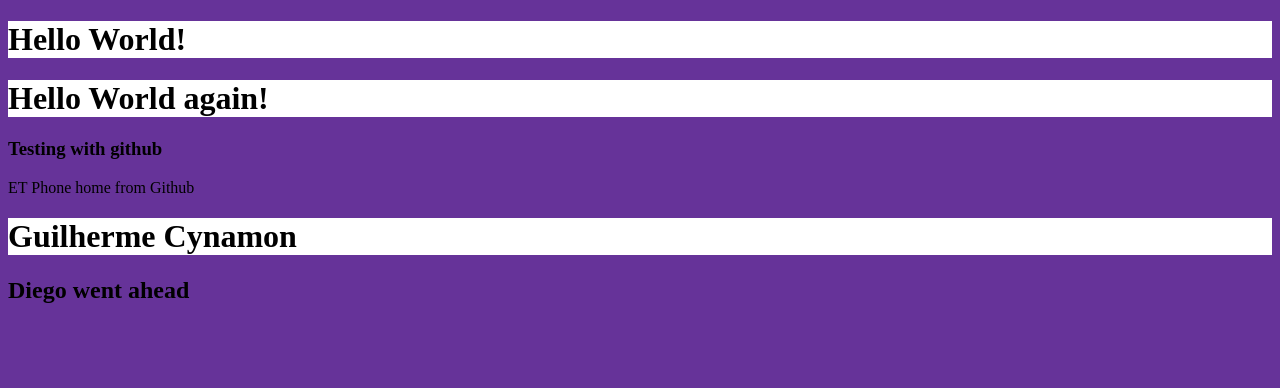
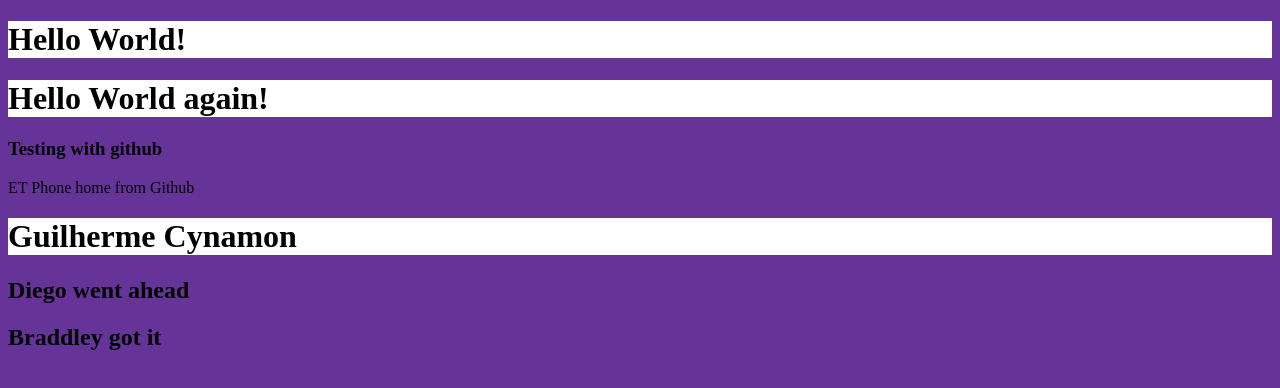
Before and after one commit to mobiobi/gittonight, a plain HTML site: page index.html in a window 1280 px wide. Drawn offline with Linux system fonts and the light colour scheme.

Commit message:
Braddley Comment

```diff
--- a/index.html
+++ b/index.html
@@ -14,6 +14,7 @@
         <p>ET Phone home from Github</p>
         <h1>Guilherme Cynamon</h1>
         <h2>Diego went ahead</h2>
+        <h2>Braddley got it</h2>
     </div>
 </body>
 </html>
```
